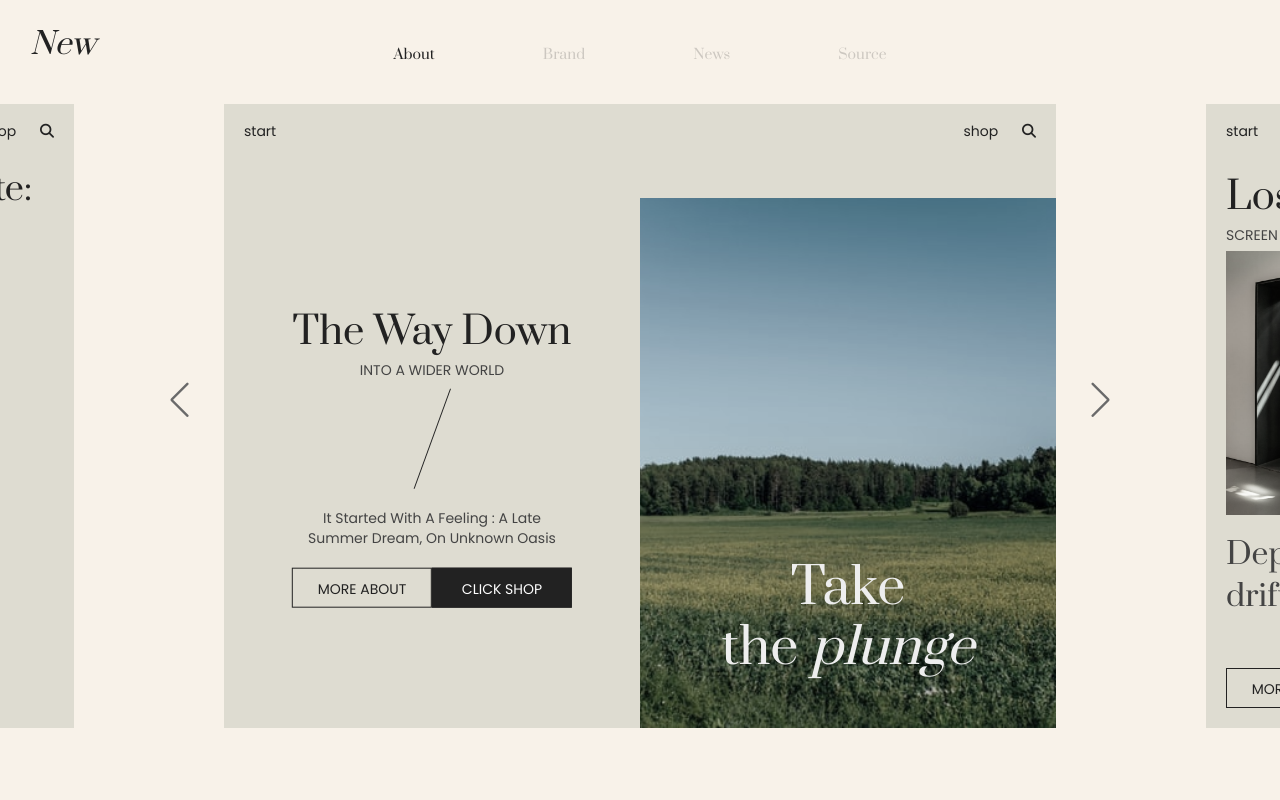
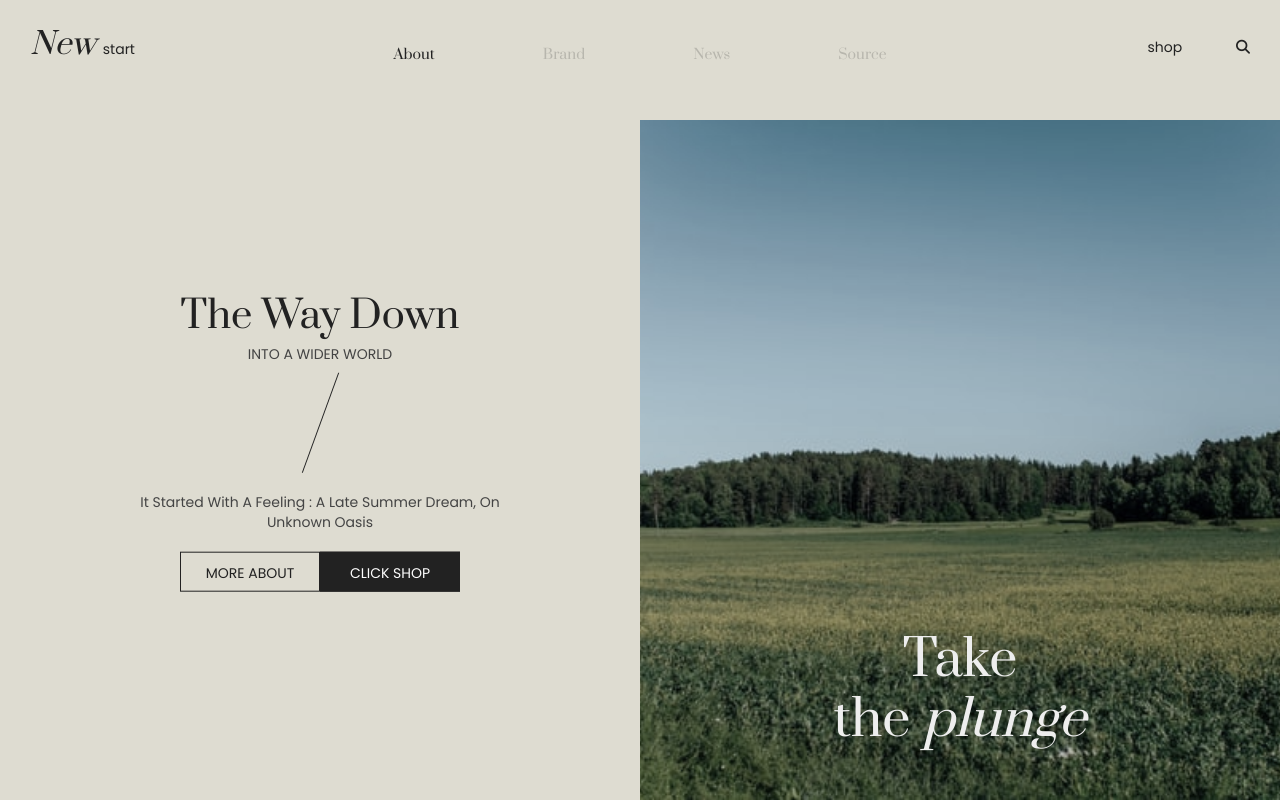
Before and after one commit to chloenam/swiper_pf, a plain HTML site: page index.html in a window 1280 px wide. Drawn offline with nearby package versions, Linux system fonts and the light colour scheme.

Commit message:
💄 Update slide width, height style

```diff
--- a/index.html
+++ b/index.html
@@ -15,19 +15,16 @@
 
 <body>
   <section id="wrap">
-
-    <h1><a href="#">New</a></h1>
-
+    <div class="header">
+      <h1><a href="#">New <span>start</span></a></h1>
+      <div class="icon">
+        <span>shop</span>
+        <a href="#"><i class="fas fa-search"></i></a>
+      </div>
+    </div>
     <article class="swiper-wrapper">
       <div class="swiper-slide about">
         <div class="inner">
-          <div class="header">
-            <h2>start</h2>
-            <div class="icon">
-              <span>shop</span>
-              <a href="#"><i class="fas fa-search"></i></a>
-            </div>
-          </div>
           <div class="left">
             <div class="content">
               <h2>the way down</h2>
@@ -49,13 +46,6 @@
       </div>
       <div class="swiper-slide about2">
         <div class="inner">
-          <div class="header">
-            <h2>start</h2>
-            <div class="icon">
-              <span>shop</span>
-              <a href="#"><i class="fas fa-search"></i></a>
-            </div>
-          </div>
           <div class="left">
             <div class="content">
               <h2>lost horizons</h2>
@@ -79,13 +69,6 @@
       </div>
       <div class="swiper-slide news">
         <div class="inner">
-          <div class="header">
-            <h2>start</h2>
-            <div class="icon">
-              <span>shop</span>
-              <a href="#"><i class="fas fa-search"></i></a>
-            </div>
-          </div>
           <div class="left">
             <div class="content">
               <div class="pic">
@@ -115,13 +98,6 @@
       </div>
       <div class="swiper-slide reference">
         <div class="inner">
-          <div class="header">
-            <h2>start</h2>
-            <div class="icon">
-              <span>shop</span>
-              <a href="#"><i class="fas fa-search"></i></a>
-            </div>
-          </div>
           <div class="left">
             <div class="content">
               <h2>
@@ -155,8 +131,8 @@
       </div>
     </article>
 
-    <div class="swiper-button-prev"></div>
-    <div class="swiper-button-next"></div>
+    <!-- <div class="swiper-button-prev"></div>
+    <div class="swiper-button-next"></div> -->
 
     <div class="swiper-pagination">
     </div>
--- a/js/main.js
+++ b/js/main.js
@@ -6,6 +6,7 @@ const swiper = new Swiper("#wrap", {
   spaceBetween: 150,
   mousewheel: true,
   grabCursor: true,
+  speed: 800,
 
   navigation: {
     nextEl: ".swiper-button-next",
--- a/scss/style.scss
+++ b/scss/style.scss
@@ -13,7 +13,12 @@
   height: 100vh;
   overflow: hidden;
   position: relative;
-  background-color: #f8f2e9;
+  background-color: #dedcd1;
+
+  .header {
+    width: 100%;
+    position: relative;
+    z-index: 2;
 
     h1 {
       position: absolute;
@@ -23,6 +28,28 @@
       a {
         color: $dark_black;
         font: normal italic 30px/1 $font_serif;
+
+        span {
+          font: normal 14px/1 $font_san;
+          color: $dark_black;
+        }
+      }
+    }
+
+    .icon {
+      position: absolute;
+      right: 30px;
+      top: 40px;
+      font: normal 14px/1 $font_san;
+      color: $dark_black;
+
+      span {
+        margin-right: 50px;
+      }
+
+      a {
+        color: $dark_black;
+      }
     }
   }
 
@@ -31,16 +58,16 @@
     height: 100%;
 
     .swiper-slide {
-      width: 65vw;
-      height: 78vh;
-      top: 13vh;
+      width: 100vw;
+      height: 100vh;
+      top: 0;
       background-color: #dedcd1;
+      opacity: 0;
+      transition: 0.5s;
 
-      // &.swiper-slide-active {
-      //   width: 100vw;
-      //   height: 100vh;
-      //   top: 0;
-      // }
+      &.swiper-slide-active {
+        opacity: 1;
+      }
 
       .inner {
         width: 100%;
@@ -52,33 +79,6 @@
           height: 100%;
           object-fit: cover;
           filter: saturate(50%);
-        }
-
-        .header {
-          padding: 20px;
-          display: flex;
-          justify-content: space-between;
-          align-items: center;
-          position: relative;
-          z-index: 2;
-
-          h2 {
-            font: normal 14px/1 $font_san;
-            color: $dark_black;
-          }
-
-          .icon {
-            font: normal 14px/1 $font_san;
-            color: $dark_black;
-
-            span {
-              margin-right: 20px;
-            }
-
-            a {
-              color: $dark_black;
-            }
-          }
         }
 
         .left {
@@ -194,8 +194,8 @@
           .content {
             position: absolute;
             bottom: 20px;
-            left: 20px;
-            width: 90%;
+            left: 30px;
+            width: 100%;
             height: 85%;
 
             h2 {
@@ -213,8 +213,8 @@
 
             .pic {
               width: 50%;
-              height: 33vh;
-              margin: 2% 0 5%;
+              height: 38vh;
+              margin: 20px 0;
             }
 
             p {
@@ -243,19 +243,20 @@
             position: absolute;
             width: 100%;
             height: calc(100% - 40px);
-            top: 40px;
+            top: 10vh;
             padding: 20px;
 
             .pic {
               width: 100%;
-              height: 45vh;
+              height: 50vh;
               margin-bottom: 20px;
             }
 
             .txt {
               position: relative;
               width: 100%;
-              height: calc(100% - 45vh - 20px);
+              height: calc(100% - 60vh - 20px);
+              bottom: 0;
 
               h2 {
                 text-transform: capitalize;
@@ -374,7 +375,7 @@
             width: 100%;
             height: 100%;
             position: absolute;
-            top: 0;
+            top: 5vh;
             right: 0;
 
             h2 {
@@ -405,7 +406,8 @@
               }
 
               &.sub3 {
-                top: 90%;
+                top: auto;
+                bottom: 10vh;
               }
             }
           }
@@ -415,14 +417,16 @@
   }
 
   .swiper-button-prev {
-    left: 13%;
-    transform: scale(0.8);
+    top: 8vh;
+    left: 70vw;
+    transform: scale(0.5);
     filter: grayscale(1);
   }
 
   .swiper-button-next {
-    right: 13%;
-    transform: scale(0.8);
+    top: 8vh;
+    right: 25vw;
+    transform: scale(0.5);
     filter: grayscale(1);
   }
 
```
Also changed, not shown: css/style.css, 1 other file. Lines whose indentation alone changed are shown as unchanged.
